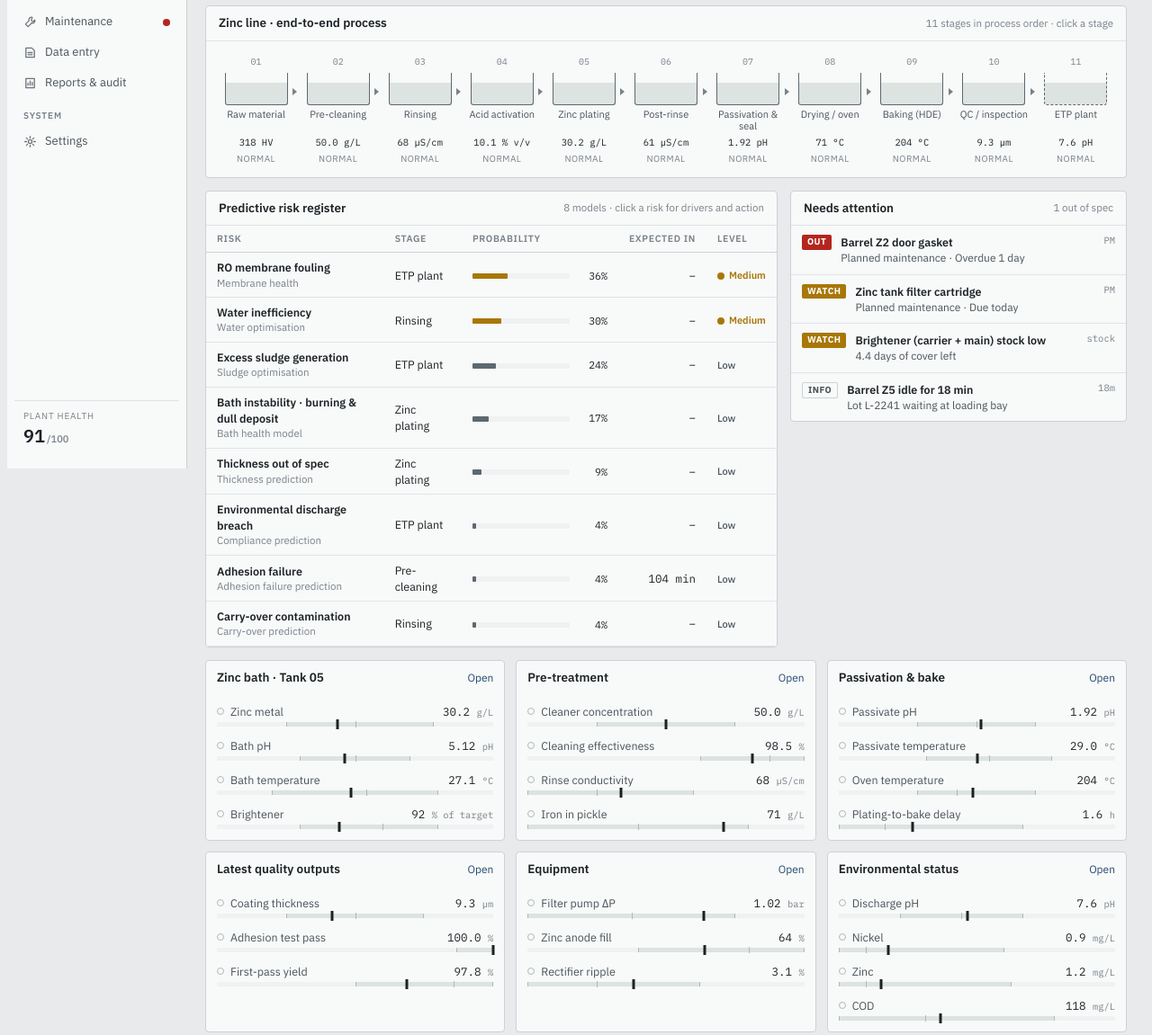
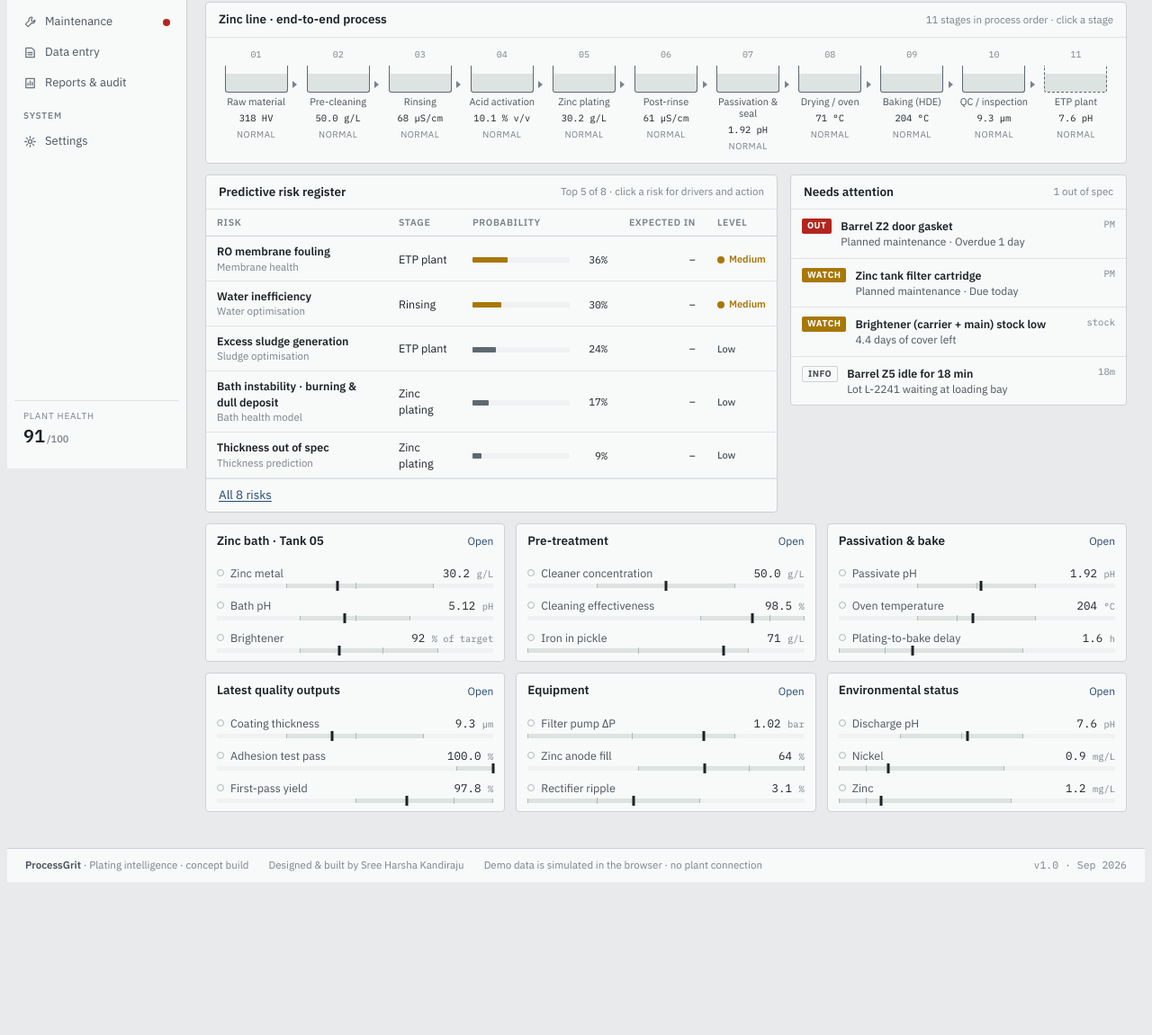
Before and after one commit to Harsha-Nex/Process-Grit, a plain HTML site: page index.html in a window 1280 px wide. Shown: the part 332-1483 px from the top of the page at 90% size. After the commit the page ends 1321 px from the top, so only its background shows below. Drawn offline with Linux system fonts and the light colour scheme.

Commit message:
Add files via upload

```diff
--- a/index.html
+++ b/index.html
@@ -281,6 +281,20 @@ table.t td .band{width:120px;display:block}
 .ibtn .badge{right:-9px}
 @media (max-width:1200px){.labs{grid-template-columns:repeat(3,minmax(0,1fr))}.lab:nth-child(4){border-left:0}.lab:nth-child(n+4){border-top:1px solid var(--line-2)}}
 @media (max-width:560px){.labs{grid-template-columns:repeat(2,minmax(0,1fr))}.lab{border-left:0!important;border-top:1px solid var(--line-2)}.bar.wide{grid-template-columns:120px minmax(0,1fr) 36px}}
+
+.pgfoot{display:flex;flex-wrap:wrap;gap:6px 22px;align-items:center;padding:10px 20px calc(10px + env(safe-area-inset-bottom,0px));border-top:1px solid var(--line);background:var(--surface);font-size:11.5px;color:var(--muted)}
+.pgfoot b{color:var(--ink-2);font-weight:600}
+.pgfoot span:last-child{margin-left:auto}
+.pad.more{border-top:1px solid var(--line-2);padding:8px 14px}
+#scn{max-width:220px}
+#scn.on{border-color:var(--warn);background:var(--warn-soft);color:var(--warn);font-weight:600}
+.lmap{padding:8px 10px 6px}
+.stg .tk{height:30px}
+.stg .nm{min-height:0}
+main{gap:12px}
+.mod .rows{padding-bottom:4px}
+.pr{padding:5px 8px}
+@media (max-width:860px){.pgfoot{padding-inline:16px}.pgfoot span:last-child{margin-left:0}}
 @media (max-width:1200px){ .kpis{grid-template-columns:repeat(3,minmax(0,1fr))} .k:nth-child(4){border-left:0} .k:nth-child(n+4){border-top:1px solid var(--line-2)} .mods{grid-template-columns:repeat(2,minmax(0,1fr))} .g2{grid-template-columns:minmax(0,1fr)} }
 @media (max-width:860px){
   .shell{grid-template-columns:minmax(0,1fr)}
@@ -311,7 +325,7 @@ table.t td .band{width:120px;display:block}
     <div class="brand"><div class="mark" aria-hidden="true"><svg width="15" height="15" viewBox="0 0 16 16"><path d="M2 13h12M4 13V7h8v6M6.5 7V3.5h3V7" fill="none" stroke="var(--surface)" stroke-width="1.6" stroke-linejoin="round"/></svg></div><div><b>ProcessGrit</b><small>Plating intelligence</small></div></div>
     <div class="sel"><label for="plant">Plant</label><select id="plant"><option>Zinc Protech Plant 01</option></select></div>
     <div class="sel"><label for="lineSel">Line</label><select id="lineSel"><option>Zinc Line · Tank 05 (acid chloride)</option></select></div>
-    <div class="sel"><label for="scn">Demo scenario</label><select id="scn"><option value="normal">Normal running</option><option value="adhesion">Adhesion failure</option><option value="bath">Bath instability</option><option value="etp">ETP compliance risk</option></select></div>
+    <div class="sel"><label for="scn">Demo scenario</label><select id="scn" autocomplete="off"><option value="normal">Normal running</option><option value="adhesion">Adhesion failure</option><option value="bath">Bath instability</option><option value="etp">ETP compliance risk</option></select></div>
     <span class="spacer"></span>
     <div class="meta">
       <button class="ibtn live" type="button" id="pause" title="Pause or resume the simulation"><i></i><span id="livetxt">LIVE · SIMULATED</span></button>
@@ -327,6 +341,7 @@ table.t td .band{width:120px;display:block}
   <nav class="rail" id="rail" aria-label="Sections"></nav>
   <main id="main"></main>
 </div>
+<footer class="pgfoot"><span><b>ProcessGrit</b> · Plating intelligence · concept build</span><span>Designed &amp; built by Sree Harsha Kandiraju</span><span>Demo data is simulated in the browser · no plant connection</span><span class="mono">v1.0 · Sep 2026</span></footer>
 <div id="drawerRoot"></div>
 <div class="tip" id="tip" hidden></div>
 <div class="toast" id="toast" hidden></div>
@@ -659,11 +674,11 @@ function vCC(){
     if(t.m){const m=P[t.m],s=st(m);return `<button class="k ${s}" type="button" data-p="${t.m}"><span class="lab">${t.l}</span><span class="v">${f(m)}<small>${m.u}</small></span>${spark(m.h,s)}<span class="s">Spec ${spec(m)}</span></button>`;}
     return `<button class="k ${t.s}" type="button" ${t.go}><span class="lab">${t.l}</span><span class="v">${t.v}<small>${t.u}</small></span>${t.hist?spark(t.hist,t.s):`<svg aria-hidden="true"></svg>`}<span class="s">${t.sub}</span></button>`;}).join("")+`</section>`;
   h+=panel("Zinc line · end-to-end process",lineMap(),"11 stages in process order · click a stage");
-  h+=`<div class="g2">`+panel("Predictive risk register",riskTable(),"8 models · click a risk for drivers and action")+
-     panel("Needs attention",alertList(al.slice(0,6))+(al.length>6?`<div class="pad" style="border-top:1px solid var(--line-2)"><button class="link" type="button" data-open="alerts">All ${al.length} alerts</button></div>`:""),`${al.filter(a=>a.s==="crit").length} out of spec`)+`</div>`;
+  h+=`<div class="g2">`+panel("Predictive risk register",riskTable(5)+`<div class="pad more"><button class="link" type="button" data-open="risks">All ${RISKS.length} risks</button></div>`,"Top 5 of 8 · click a risk for drivers and action")+
+     panel("Needs attention",alertList(al.slice(0,4))+(al.length>4?`<div class="pad more"><button class="link" type="button" data-open="alerts">All ${al.length} alerts</button></div>`:""),`${al.filter(a=>a.s==="crit").length} out of spec`)+`</div>`;
   h+=`<div class="mods">`+[
-    ["Zinc bath · Tank 05","chem",0,["znc","ph","bt","brt"]],["Pre-treatment","prod",0,["clc","cle","rc1","fe"]],["Passivation & bake","prod",0,["pph","pt","oven","bdelay"]],
-    ["Latest quality outputs","quality",0,["thk","adh","fpy"]],["Equipment","maint",0,["dp","anode","ripple"]],["Environmental status","etp",3,["eph","ni","ezn","cod"]]
+    ["Zinc bath · Tank 05","chem",0,["znc","ph","brt"]],["Pre-treatment","prod",0,["clc","cle","fe"]],["Passivation & bake","prod",0,["pph","oven","bdelay"]],
+    ["Latest quality outputs","quality",0,["thk","adh","fpy"]],["Equipment","maint",0,["dp","anode","ripple"]],["Environmental status","etp",3,["eph","ni","ezn"]]
   ].map(([n,sec,tab,ks])=>{const w=worst(ks);return `<section class="mod ${w}"><header><h3>${n}</h3>${w!=="ok"?stx(w):""}<button class="link" type="button" data-sec="${sec}" data-tab="${tab}">Open</button></header>${rows(ks)}</section>`;}).join("")+`</div>`;
   return h;
 }
@@ -672,8 +687,8 @@ function lineMap(){
     const show=ks.find(k=>st(P[k])!=="ok")||ks[0];const m=P[show];
     return `<button type="button" class="stg ${w}" data-stage="${sg.id}"><span class="no">${String(i+1).padStart(2,"0")}</span><span class="tk${sg.etp?" etp":""}"></span><span class="nm">${sg.n}</span><span class="rd">${f(m)} ${m.u.replace(" of target","")}</span><span class="sl">${W[w]}</span></button>`;}).join("")+`</div></div>`;
 }
-function riskTable(){
-  const rs=RISKS.map(r=>({r,x:risk(r)})).sort((a,b)=>b.x.p-a.x.p);
+function riskTable(n){
+  const rs=RISKS.map(r=>({r,x:risk(r)})).sort((a,b)=>b.x.p-a.x.p).slice(0,n||99);
   return tbl(["Risk","Stage","Probability","~Expected in","Level"],rs.map(({r,x})=>`<tr class="click" data-risk="${r.id}"><td><b class="rn">${r.n}</b><div class="small">${r.eng}</div></td><td>${r.stage}</td><td>${probBar(x.p,x.lvl)}</td><td class="r mono">${x.eta==null?"–":x.eta===0?"now":Math.round(x.eta)+" min"}</td><td>${stx(x.lvl,LVL[x.lvl])}</td></tr>`));
 }
 function alertList(al){
@@ -833,6 +848,7 @@ function drawerHTML(){
       <div class="kv"><div><span>Expected in</span><b>${x.eta==null?"–":x.eta===0?"now":Math.round(x.eta)+" min"}</b></div><div><span>Confidence</span><b>${x.conf}%</b></div><div><span>Main driver</span><b>${P[x.drv].l}</b></div><div><span>Drivers</span><b>${r.k.length}</b></div></div>
       <div class="do"><b>Recommended action</b>${r.fix}</div><div class="do"><b>Poka-yoke</b>${r.poka}</div>
       <section class="panel"><header><h2>Drivers</h2><span class="h">Click for trend</span></header>${rows(r.k)}</section>`;
+  } else if(d.t==="risks"){title="Predictive risk register";crumb=RISKS.length+" models";body=`<section class="panel">${riskTable()}</section>`;
   } else if(d.t==="alerts"){const al=alerts();title="Alerts";crumb=al.length+" open";body=`<section class="panel">${alertList(al)}</section>`;
   } else if(d.t==="exec"){title="Executive report";crumb="Shift B · "+new Date().toLocaleDateString("en-IN",{day:"2-digit",month:"short",year:"numeric"});
     const o=oee(),rk=RISKS.map(r=>({r,x:risk(r)})).sort((a,b)=>b.x.p-a.x.p).slice(0,3),al=alerts().filter(a=>a.k&&a.s!=="info").slice(0,3);
@@ -916,7 +932,9 @@ document.addEventListener("submit",e=>{if(e.target.id!=="tform")return;e.prevent
   TITR.push([t,v("e_zn"),v("e_kcl"),v("e_bor"),v("e_ph"),v("e_by"),v("e_add")||"None"]);
   AUDIT.unshift([t,v("e_by"),"Titration","Zn "+v("e_zn")+" · KCl "+v("e_kcl")+" · pH "+v("e_ph")]);
   toast("Reading saved to Chemistry and audit trail");render(true);});
-$("scn").addEventListener("change",e=>{scenario=e.target.value;toast(scenario==="normal"?"Back to normal running":"Scenario injected · watch the risk register and alerts");});
+function setScn(v,quiet){scenario=v;$("scn").value=v;$("scn").classList.toggle("on",v!=="normal");if(!quiet)toast(v==="normal"?"Back to normal running":"Scenario running · watch the alerts, risk register and red stages");if(!quiet&&!S.paused){tick();setTimeout(()=>{if(!S.paused)tick();},1000);}}
+$("scn").addEventListener("change",e=>setScn(e.target.value));
+setScn("normal",true);
 $("pause").addEventListener("click",()=>{S.paused=!S.paused;$("live").classList.toggle("paused",S.paused);$("livetxt").textContent=S.paused?"PAUSED · SIMULATED":"LIVE · SIMULATED";});
 
 /* hover on trend */
@@ -940,7 +958,7 @@ if(t0)setTheme(t0);else document.querySelectorAll("[data-theme-set]").forEach(b=
 function tick(){
   const goals=SCN[scenario]||{};
   for(const k in P){const m=P[k];let v;
-    if(goals[k]!=null) v=m.v+(goals[k]-m.v)*.3+rnd()*m.sd;
+    if(goals[k]!=null) v=m.v+(goals[k]-m.v)*.4+rnd()*m.sd;
     else{v=m.v+rnd()*m.sd+(scenario==="normal"?(m.up||0):0)+(m.base-m.v)*(m.up&&scenario==="normal"?.003:.08);
       if(m.up&&Math.abs(v-m.base)>((m.hi??m.max)-(m.lo??m.min))*.28)v=m.base;}
     m.v=clamp(v,m.min,m.max);m.h.push(m.v);if(m.h.length>HN)m.h.shift();if(m.j){m.j.push(gauss()*m.js);m.j.shift();}}
```
